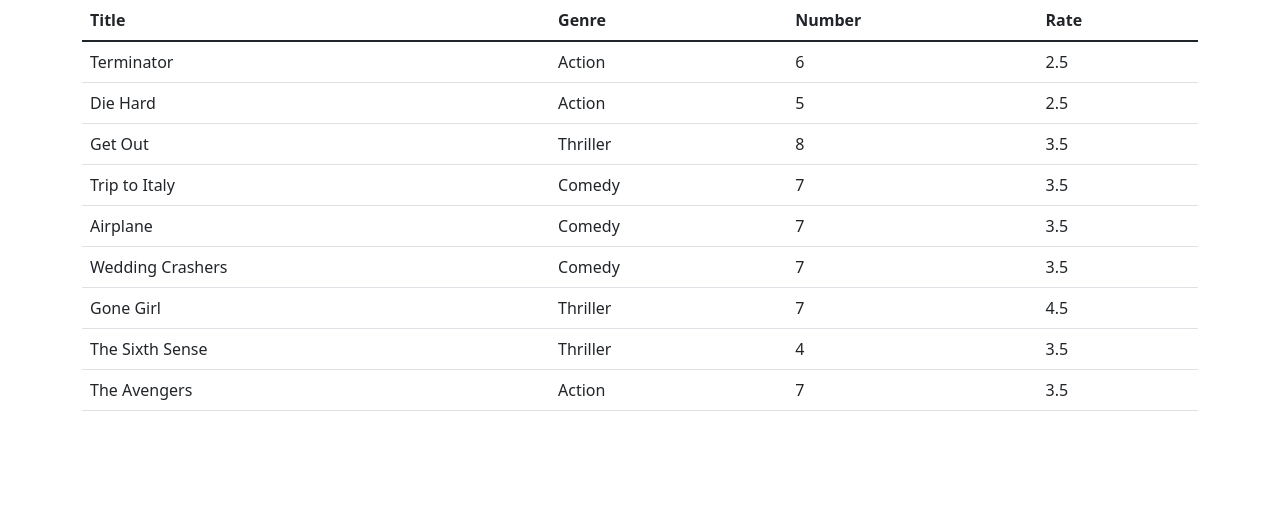
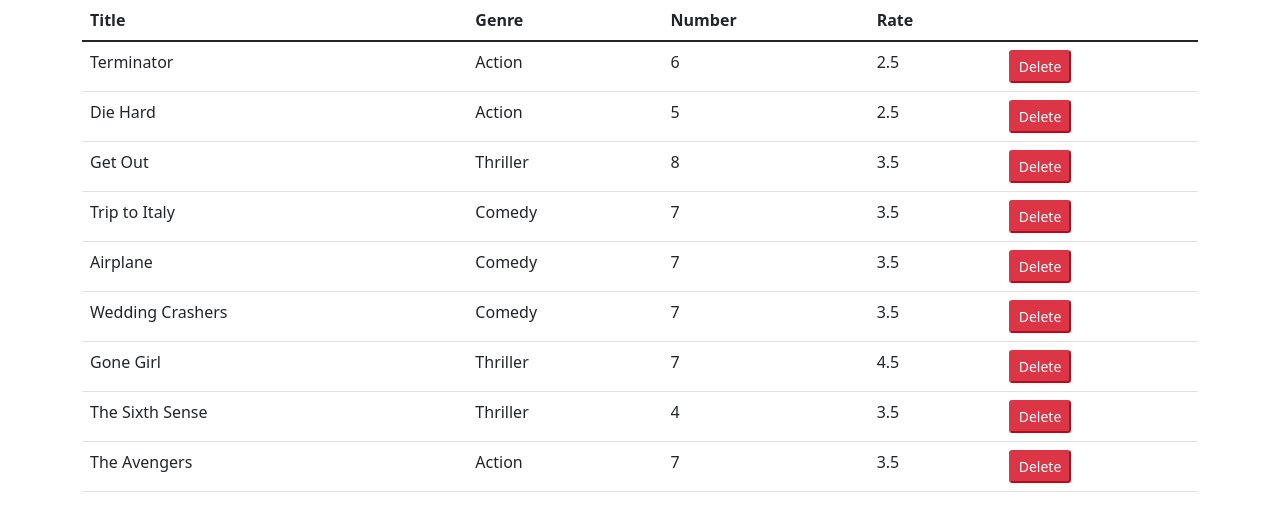
Before and after one commit to blackpapa/movie_store-react-app, a React (Create React App) app: page / in a window 1280 px wide. Shown: the top 522 px of the page. Built offline with nearby package versions, Linux system fonts and the light colour scheme.

Commit message:
Add delete button

```diff
--- a/src/components/movie.jsx
+++ b/src/components/movie.jsx
@@ -13,6 +13,7 @@
             <th>Genre</th>
             <th>Number</th>
             <th>Rate</th>
+            <th></th>
           </tr>
         </thead>
         <tbody>
@@ -22,6 +23,9 @@
               <td>{movie.genre.name}</td>
               <td>{movie.numberInStock}</td>
               <td>{movie.dailyRentalRate}</td>
+              <td>
+                <button className="button btn-danger btn-sm">Delete</button>
+              </td>
             </tr>
           ))}
         </tbody>
```
